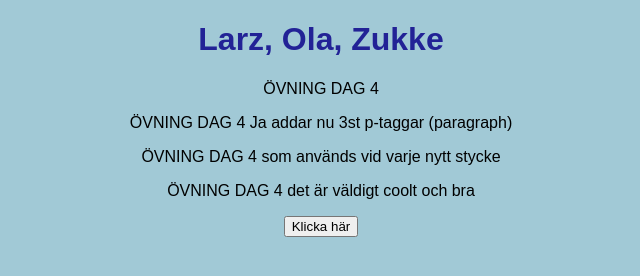
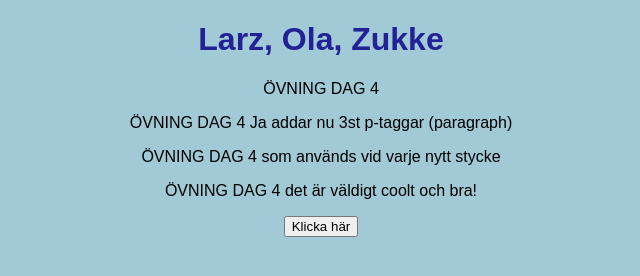
Before and after one commit to Lartzzz/lexicon2026-grupp4-torsdag, a plain HTML site: page index.html in a window 1280 px wide. Shown: the full height of the page, 319-959 px from the left. Drawn offline with Linux system fonts and the light colour scheme.

Commit message:
Fix #1 Ändrat stycke igen

```diff
--- a/index.html
+++ b/index.html
@@ -10,7 +10,7 @@
   <p>ÖVNING DAG 4</p>
   <p>ÖVNING DAG 4 Ja addar nu 3st p-taggar (paragraph)</p>
   <p>ÖVNING DAG 4 som används vid varje nytt stycke</p>
-  <p>ÖVNING DAG 4 det är väldigt coolt och bra</p>
+  <p>ÖVNING DAG 4 det är väldigt coolt och bra!</p>
   <button id="myButton">Klicka här</button>
   <script src="script.js"></script>
 </body>
```
